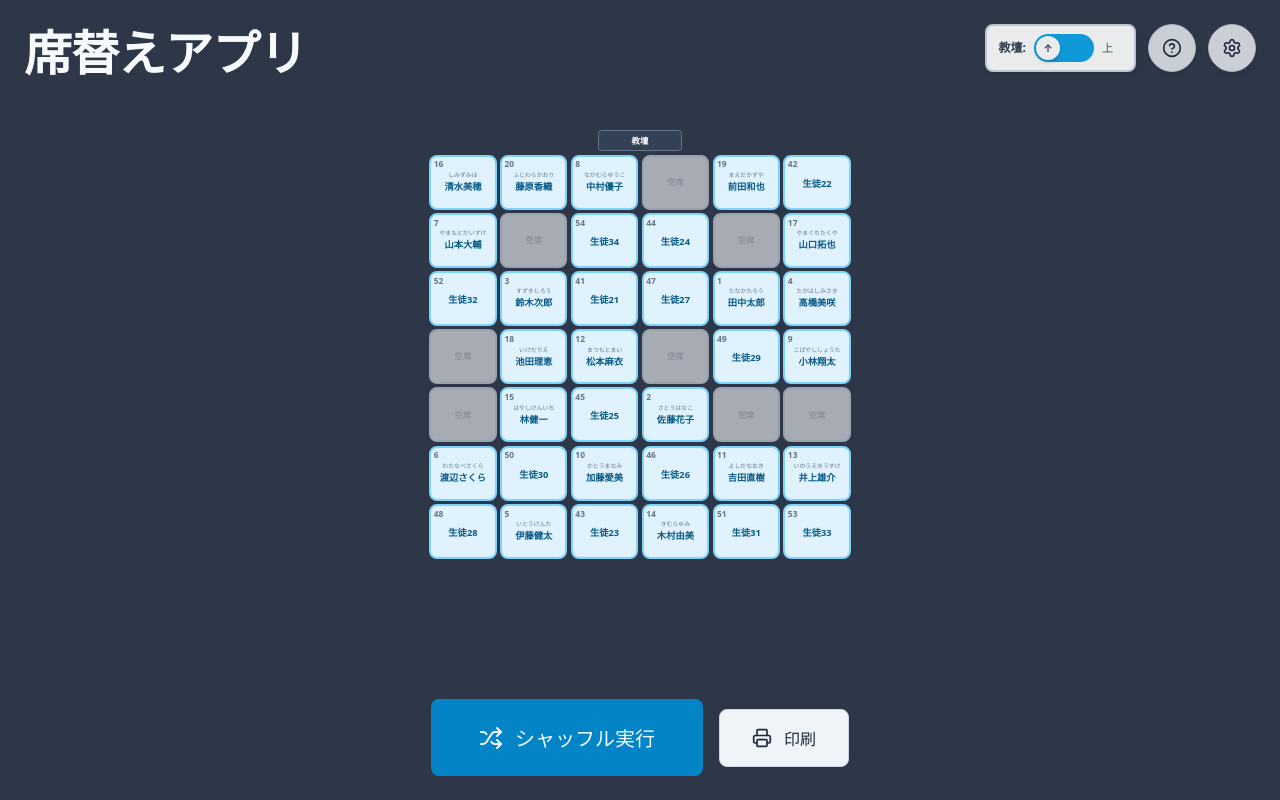
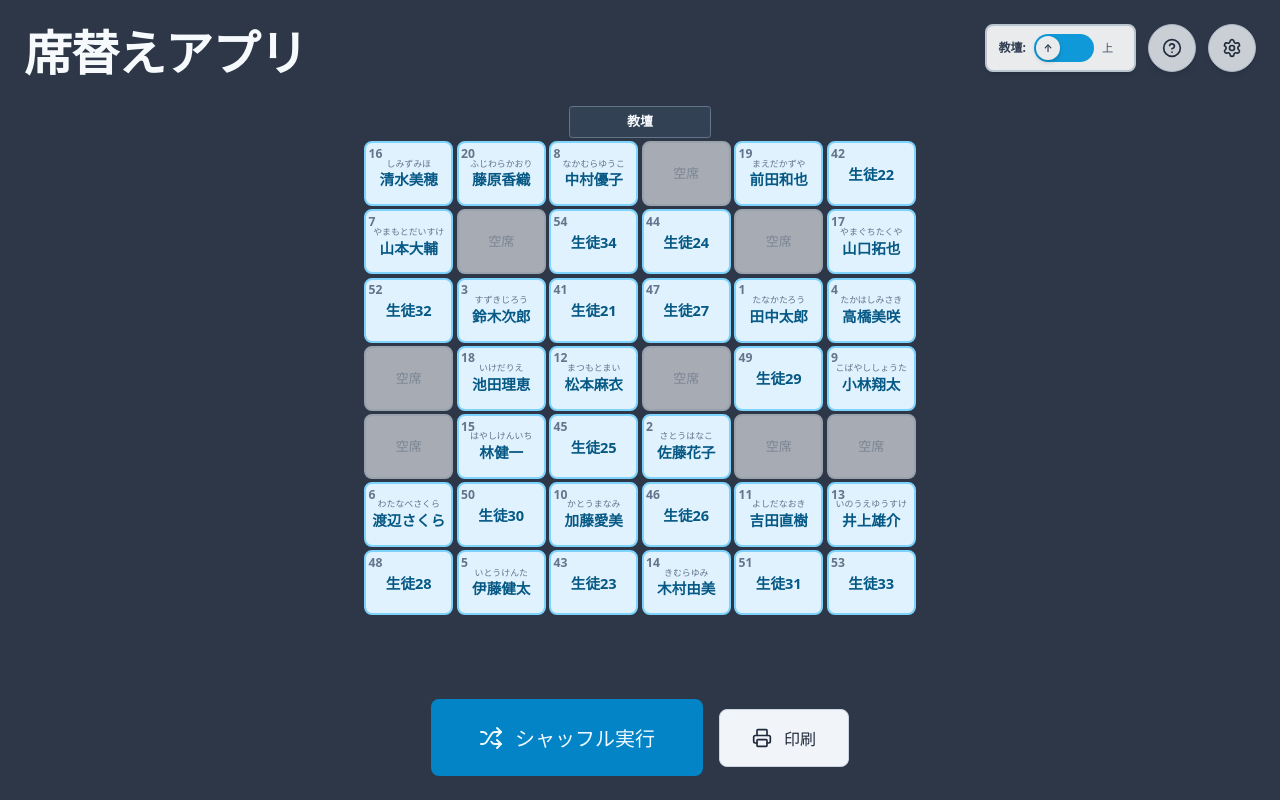
Before and after one commit to KeigoHarada/seat_shuffle, a React (Vite) app: page / in a window 1280 px wide. Built offline with nearby package versions, Linux system fonts and the light colour scheme.

Commit message:
refactor: 座席グリッドのサイズとスケーリングを調整し、教壇のサイズを拡大

```diff
--- a/src/components/SeatGrid.tsx
+++ b/src/components/SeatGrid.tsx
@@ -284,14 +284,14 @@ export const SeatGrid: React.FC = () => {
   };
 
   // 設定画面の幅と高さに応じて座席のスケールを調整
-  const availableWidth = showSettings ? window.innerWidth - settingsPanelWidth - 40 : window.innerWidth - 40;
-  const availableHeight = window.innerHeight - 280; // ヘッダー、ボタン、教壇、マージンを最小限に
+  const availableWidth = showSettings ? window.innerWidth - settingsPanelWidth - 10 : window.innerWidth - 10;
+  const availableHeight = window.innerHeight - 150; // ヘッダー、ボタン、教壇、マージンを最小限に
 
-  const idealSeatWidth = 160; // 座席幅を大きく
-  const idealSeatHeight = 130; // 座席高さを大きく
-  const seatGap = 8; // 座席間ギャップを小さくしてより多くの領域を座席に
-  const teacherDeskHeight = 50; // 教壇の高さ（スケール適用前）
-  const teacherDeskMargin = 8; // 教壇のマージン（スケール適用前、最小限に）
+  const idealSeatWidth = 220; // 座席幅をさらに大きく
+  const idealSeatHeight = 160; // 座席高さをさらに大きく
+  const seatGap = 8; // 座席間ギャップを適度に設定
+  const teacherDeskHeight = 80; // 教壇の高さ（スケール適用前、さらに大きく）
+  const teacherDeskMargin = 8; // 教壇のマージン（スケール適用前、適度な隙間）
 
   const totalGridWidth = idealSeatWidth * currentLayout.cols + seatGap * (currentLayout.cols - 1);
   const totalGridHeight = idealSeatHeight * currentLayout.rows + seatGap * (currentLayout.rows - 1);
@@ -318,8 +318,8 @@ export const SeatGrid: React.FC = () => {
       {!isTeacherDeskBottom && (
         <div
           style={{
-            width: `${200 * scale}px`,
-            height: `${50 * scale}px`,
+            width: `${350 * scale}px`,
+            height: `${80 * scale}px`,
             backgroundColor: 'var(--color-secondary-700)',
             border: `${3 * scale}px solid var(--color-secondary-500)`,
             borderRadius: `calc(var(--radius-lg) * ${scale})`,
@@ -333,7 +333,7 @@ export const SeatGrid: React.FC = () => {
           <span style={{
             color: 'var(--color-chalk-primary)',
             fontWeight: 'bold',
-            fontSize: `${20 * scale}px`
+            fontSize: `${32 * scale}px`
           }}>
             教壇
           </span>
@@ -349,10 +349,10 @@ export const SeatGrid: React.FC = () => {
         padding: 0,
         transform: `${isTeacherDeskBottom ? 'rotate(180deg)' : ''}`,
         transformOrigin: 'center center',
-        width: `${(160 * currentLayout.cols + 8 * (currentLayout.cols - 1)) * scale}px`,
-        height: `${(130 * currentLayout.rows + 8 * (currentLayout.rows - 1)) * scale}px`
+        width: `${(220 * currentLayout.cols + 8 * (currentLayout.cols - 1)) * scale}px`,
+        height: `${(160 * currentLayout.rows + 8 * (currentLayout.rows - 1)) * scale}px`
       }}>
-        {currentLayout.seats.map((seat, index) => {
+        {currentLayout.seats.map((seat) => {
           const seatGroups = seat.groupIds.map(gid => groups.find(g => g.id === gid)).filter(Boolean);
           return (
           <div
@@ -370,13 +370,13 @@ export const SeatGrid: React.FC = () => {
             style={{
               animationDelay: `${Math.random() * 0.5}s`,
               position: 'relative',
-              borderColor: seatGroups.length > 0 ? seatGroups[0].color : undefined,
+              borderColor: seatGroups.length > 0 ? seatGroups[0]?.color : undefined,
               borderWidth: seatGroups.length > 0 ? '3px' : undefined,
               cursor: !seat.isEmpty && seat.studentId ? 'grab' : 'default',
               transform: isTeacherDeskBottom ? 'rotate(180deg)' : 'none',
-              width: `${160 * scale}px`,
-              height: `${130 * scale}px`,
-              fontSize: `${22 * scale}px`
+              width: `${220 * scale}px`,
+              height: `${160 * scale}px`,
+              fontSize: `${36 * scale}px`
             }}
           >
           {/* 出席番号 */}
@@ -385,7 +385,7 @@ export const SeatGrid: React.FC = () => {
               position: 'absolute',
               top: `${4 * scale}px`,
               left: `${6 * scale}px`,
-              fontSize: `${20 * scale}px`,
+              fontSize: `${30 * scale}px`,
               color: 'var(--color-secondary-500)',
               fontWeight: 'bold',
               zIndex: 1
@@ -404,7 +404,7 @@ export const SeatGrid: React.FC = () => {
               gap: `${3 * scale}px`,
               zIndex: 1
             }}>
-              {seatGroups.map((group, idx) => (
+              {seatGroups.map((group) => (
                 <div
                   key={group.id}
                   style={{
@@ -538,29 +538,29 @@ export const SeatGrid: React.FC = () => {
             /* 通常表示 */
             <div style={{ textAlign: 'center', width: '100%', display: 'flex', flexDirection: 'column', alignItems: 'center', gap: '2px' }}>
               {seat.isEmpty ? (
-                <span style={{ opacity: 0.5, fontSize: `${20 * scale}px` }}>空席</span>
+                <span style={{ opacity: 0.5, fontSize: `${32 * scale}px` }}>空席</span>
               ) : seat.studentId ? (
                 <>
                   {(() => {
                     const student = students.find(s => s.id === seat.studentId);
                     return student ? (
                       <>
-                        <span style={{ fontSize: `${14 * scale}px`, color: 'var(--color-secondary-500)', lineHeight: '1.2' }}>
+                        <span style={{ fontSize: `${22 * scale}px`, color: 'var(--color-secondary-500)', lineHeight: '1.2' }}>
                           {student.furigana}
                         </span>
-                        <span style={{ fontSize: `${22 * scale}px`, fontWeight: '600', lineHeight: '1.2' }}>
+                        <span style={{ fontSize: `${36 * scale}px`, fontWeight: '600', lineHeight: '1.2' }}>
                           {student.name}
                         </span>
                       </>
                     ) : (
-                      <span style={{ fontSize: `${22 * scale}px`, fontWeight: '600' }}>
+                      <span style={{ fontSize: `${36 * scale}px`, fontWeight: '600' }}>
                         {getStudentName(seat.studentId)}
                       </span>
                     );
                   })()}
                 </>
               ) : (
-                <span style={{ opacity: 0.5, fontSize: `${20 * scale}px` }}>空席</span>
+                <span style={{ opacity: 0.5, fontSize: `${32 * scale}px` }}>空席</span>
               )}
             </div>
           )}
@@ -574,8 +574,8 @@ export const SeatGrid: React.FC = () => {
       {isTeacherDeskBottom && (
         <div
           style={{
-            width: `${200 * scale}px`,
-            height: `${50 * scale}px`,
+            width: `${350 * scale}px`,
+            height: `${80 * scale}px`,
             backgroundColor: 'var(--color-secondary-700)',
             border: `${3 * scale}px solid var(--color-secondary-500)`,
             borderRadius: `calc(var(--radius-lg) * ${scale})`,
@@ -589,7 +589,7 @@ export const SeatGrid: React.FC = () => {
           <span style={{
             color: 'var(--color-chalk-primary)',
             fontWeight: 'bold',
-            fontSize: `${20 * scale}px`
+            fontSize: `${32 * scale}px`
           }}>
             教壇
           </span>
```
